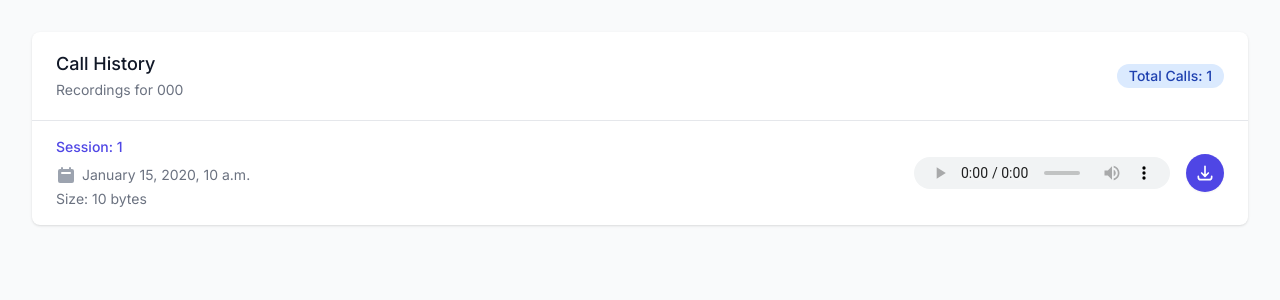
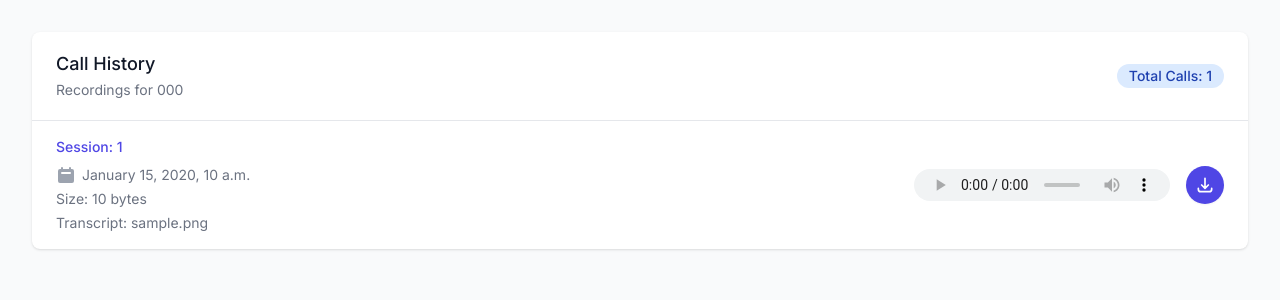
Before and after one commit to markos-simpleintel/call_pbx, a Django app: page / in a window 1280 px wide. Shown: the part 65-365 px from the top of the page. Run offline with Django 5.2, Linux system fonts and the light colour scheme; a user stored in the database is signed in; tables that the repository leaves empty hold one stand-in row (values such as "Sample post"); some libraries are stand-ins or nearby versions.

Commit message:
feat: Display transcript filename on the call dashboard if available

```diff
--- a/calls/templates/calls/dashboard.html
+++ b/calls/templates/calls/dashboard.html
@@ -32,6 +32,9 @@
                             {{ call.created_at|date:"F j, Y, P" }}
                         </p>
                         <p class="mt-1 text-sm text-gray-500">Size: {{ call.wav_size|filesizeformat }}</p>
+                        {% if call.full_conversation_filename %}
+                        <p class="mt-1 text-sm text-gray-500">Transcript: {{ call.full_conversation_filename }}</p>
+                        {% endif %}
                     </div>
                     <div class="flex items-center space-x-4">
                         <audio controls class="h-8 w-64">
```
